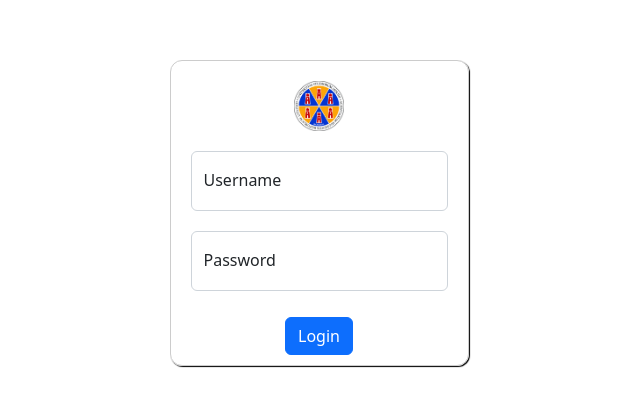
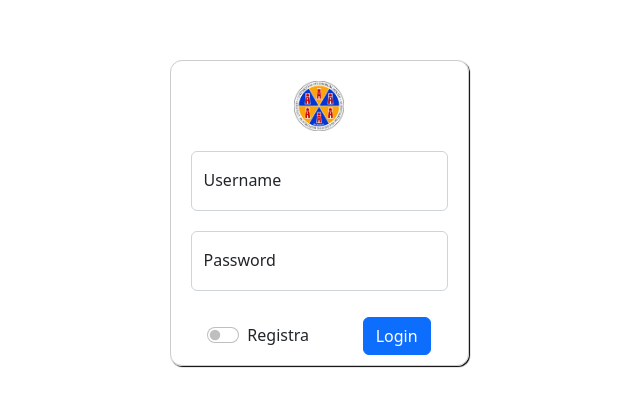
Before and after one commit to m-flamminio/gelid_frontend, a React (Create React App) app: page /login in a window 1280 px wide. Shown: the part 107-514 px from the top of the page, without its empty margins (321-961 px from the left). Built offline with nearby package versions, Linux system fonts and the light colour scheme.

Commit message:
Add register option

```diff
--- a/src/components/LoginForm/LoginForm.js
+++ b/src/components/LoginForm/LoginForm.js
@@ -1,5 +1,5 @@
 import { useState } from "react";
-import { FloatingLabel } from "react-bootstrap";
+import { Row, FloatingLabel } from "react-bootstrap";
 import Button from "react-bootstrap/Button";
 import Form from "react-bootstrap/Form";
 import axios from "../../axios";
@@ -8,26 +8,47 @@ const LoginForm = (props) => {
   const [username, setUsername] = useState("");
   const [password, setPassword] = useState("");
   const [isInvalid, setIsInvalid] = useState(false);
+  const [isRegister, setIsRegister] = useState(false);
 
-  const handleLogin = () => {
+  const handleRes = (res) => {
+    const auth = res.data;
+    if (!auth) setIsInvalid(true);
+    else props.onAuth(auth);
+  };
+
+  const handleSubmit = (event) => {
+    event.preventDefault();
+
     const searchParam = new URLSearchParams({
       username: username,
       password: password,
     });
 
-    axios
-      .get("users?" + searchParam)
-      .then((res) => {
-        const auth = res.data;
-        if (!auth) setIsInvalid(true);
-        else props.onAuth(auth);
-      })
-      .catch((err) => console.log(err));
+    if (!isRegister) {
+      axios
+        .get("users?" + searchParam)
+        .then((res) => {
+          handleRes(res);
+        })
+        .catch((err) => console.log(err));
+    } else {
+      const formdata = new FormData();
+
+      formdata.append("username", username)
+      formdata.append("password", password)
+
+      axios
+        .post("users", formdata)
+        .then((res) => {
+          handleRes(res);
+        })
+        .catch((err) => setIsInvalid(true));
+    }
   };
 
   return (
     <>
-      <Form>
+      <Form onSubmit={handleSubmit}>
         <Form.Group
           style={{ padding: "10px 10px" }}
           controlId="formBasicusername"
@@ -63,10 +84,23 @@ const LoginForm = (props) => {
             </Form.Control.Feedback>
           </FloatingLabel>
         </Form.Group>
+        <div
+          style={{
+            display: "flex",
+            alignItems: "center",
+            justifyContent: "space-around",
+          }}
+        >
+          <Form.Check
+            type="switch"
+            label="Registra"
+            onChange={() => setIsRegister(!isRegister)}
+          ></Form.Check>
+          <Button variant="primary" type="submit">
+            {isRegister ? "Registra" : "Login"}
+          </Button>
+        </div>
       </Form>
-      <Button onClick={() => handleLogin()} variant="primary" type="submit">
-        Login
-      </Button>
     </>
   );
 };
```
